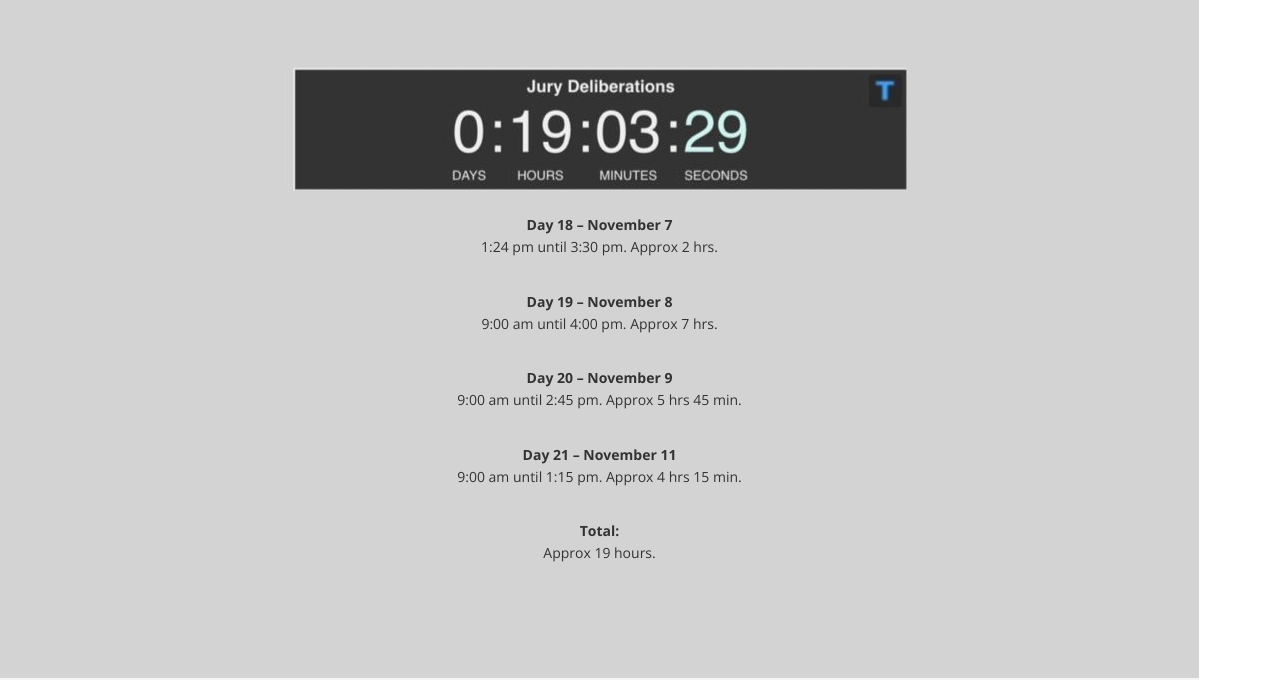
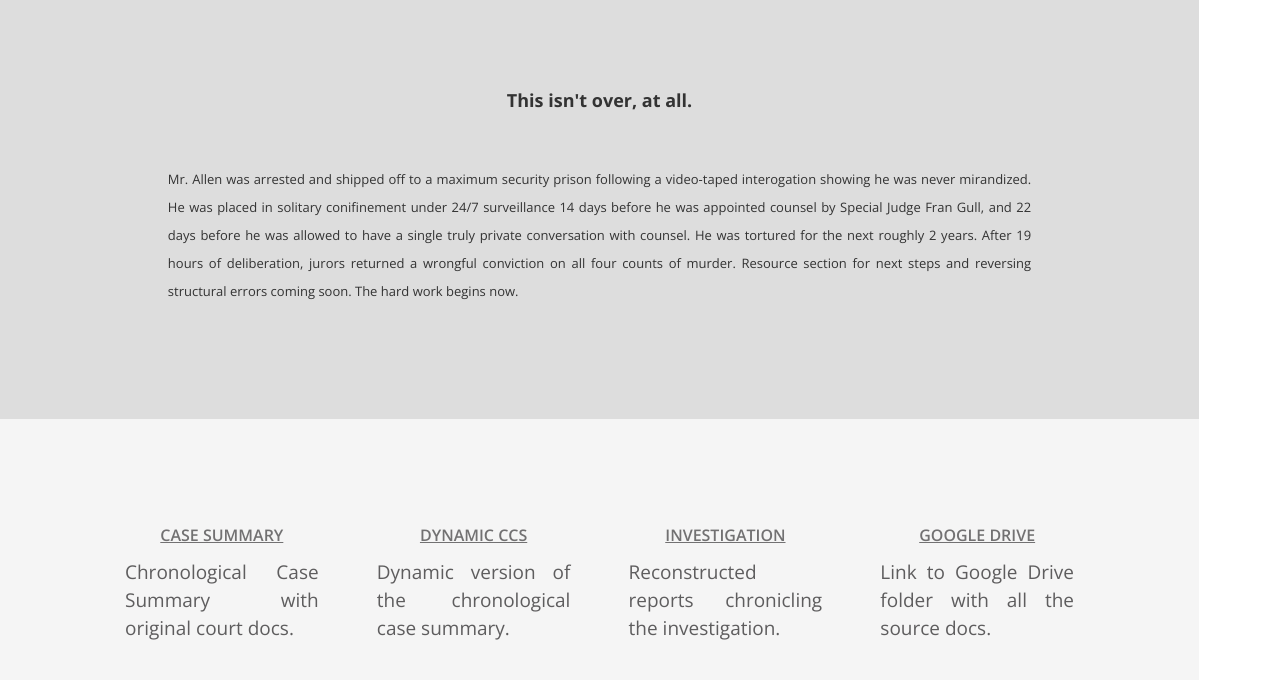
Before and after one commit to alleyesondelphi/ccs, a website built with Parcel: page index.html in a window 1280 px wide. Shown: the part 602-1282 px from the top of the page. Built offline with nearby package versions, Linux system fonts and the light colour scheme; files whose address does not match are found by name.

Commit message:
just getting started

```diff
--- a/css/main.css
+++ b/css/main.css
@@ -130,26 +130,24 @@ img, figure {
 #jury-wrapper {
   width: 100%;
   margin: auto;
-  background-color: lightgray;
+  background-color: #ddd;
   color: #333;
   padding: 5%;
   text-align: center;
 }
 #jury-wrapper h2 {
   font-size: 1.8rem;
-  margin-bottom: 4%;
+  padding-top: 3%;
 }
 #jury-wrapper h3 {
   font-size: 1.4rem;
 }
 #jury-wrapper p {
-  font-size: 1.4rem;
-  margin-bottom: 3%;
-  ;
-}
-#final {
-	width: 80%;
-	margin: auto;
+  font-size: 1.3rem;
+  margin: auto;
+  padding: 5%;
+  width: 90%;
+  text-align: justify;
 }
 /****** ------ ****** ------ ****** ------ ****** ------ ****** ------ ****** ------ ****** ------ MOBILE GRID STYLES ------ ******/
 header, main, footer {
--- a/index.html
+++ b/index.html
@@ -49,21 +49,8 @@
 <main>
   <section>
     <div id="jury-wrapper">
-		<div id="final">
-		 <img src="img/final.png" />
-		</div>
-    <br>
-    <h3>Day 18 – November 7</h3>
-    <p>1:24 pm until 3:30 pm. Approx 2 hrs.</p>
-    <h3>Day 19 – November 8</h3>
-    <p>9:00 am until 4:00 pm. Approx 7 hrs.</p>
-    <h3>Day 20 – November 9</h3>
-    <p>9:00 am until 2:45 pm. Approx 5 hrs 45 min.</p>
-    <h3>Day 21 – November 11</h3>
-    <p>9:00 am until 1:15 pm. Approx 4 hrs 15 min.</p>
-    <h3>Total:</h3>
-    <p>Approx 19 hours.</p>
-    <br>
+		<h2>This isn't over, at all.</h2>
+		<p>Mr. Allen was arrested and shipped off to a maximum security prison following a video-taped interogation showing he was never mirandized. He was placed in solitary conifinement under 24/7 surveillance 14 days before he was appointed counsel by Special Judge Fran Gull, and 22 days before he was allowed to have a single truly private conversation with counsel. He was tortured for the next roughly 2 years. After 19 hours of deliberation, jurors returned a wrongful conviction on all four counts of murder. Resource section for next steps and reversing structural errors coming soon. The hard work begins now. </p>
 	</div>
   </section>
   <section id="ccs">
```
